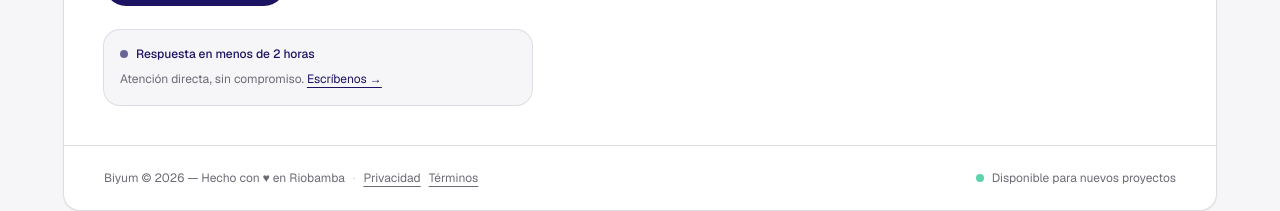
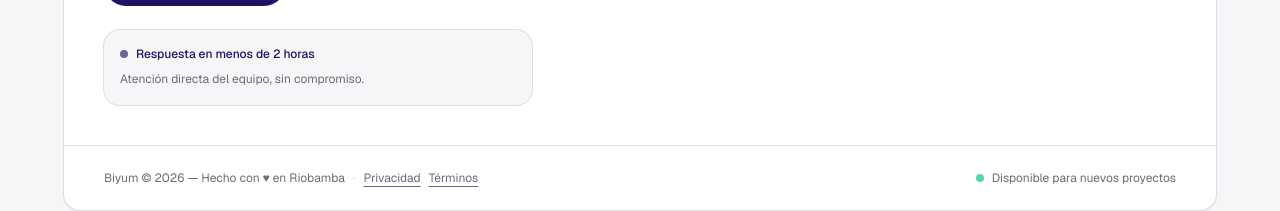
Before and after one commit to alejandrovelozvera-hash/biyum-sitio-web, a Next.js app: page / in a window 1280 px wide. Shown: the part 6072-6283 px from the top of the page. Built offline with nearby package versions, Linux system fonts and the light colour scheme; no server answers.

Commit message:
fix(contact): reduce WA redundante en footer fusionado
- quita  Escríbenos ->  duplicado dentro de box Respuesta <2h, deja solo texto
- mantiene 2 CTA WA claros: form Enviar por WhatsApp + Chatea por WhatsApp + icono social WA (no duplicar)

```diff
--- a/src/components/Footer.tsx
+++ b/src/components/Footer.tsx
@@ -53,7 +53,7 @@ export default function Footer() {
                 </form>
                 <div className="mt-6 rounded-2xl bg-surface ring-1 ring-border p-4">
                   <div className="flex items-center gap-2 text-gold text-xs font-medium"><span className="w-2 h-2 bg-gold rounded-full animate-pulse" /> Respuesta en menos de 2 horas</div>
-                  <p className="text-muted text-xs mt-2 leading-relaxed">Atención directa, sin compromiso. <a href="https://wa.me/message/N3PW46LKUALOK1" target="_blank" rel="noopener noreferrer" className="text-gold underline underline-offset-4">Escríbenos →</a></p>
+                  <p className="text-muted text-xs mt-2 leading-relaxed">Atención directa del equipo, sin compromiso.</p>
                 </div>
               </div>
               <div className="lg:col-span-2">
```
